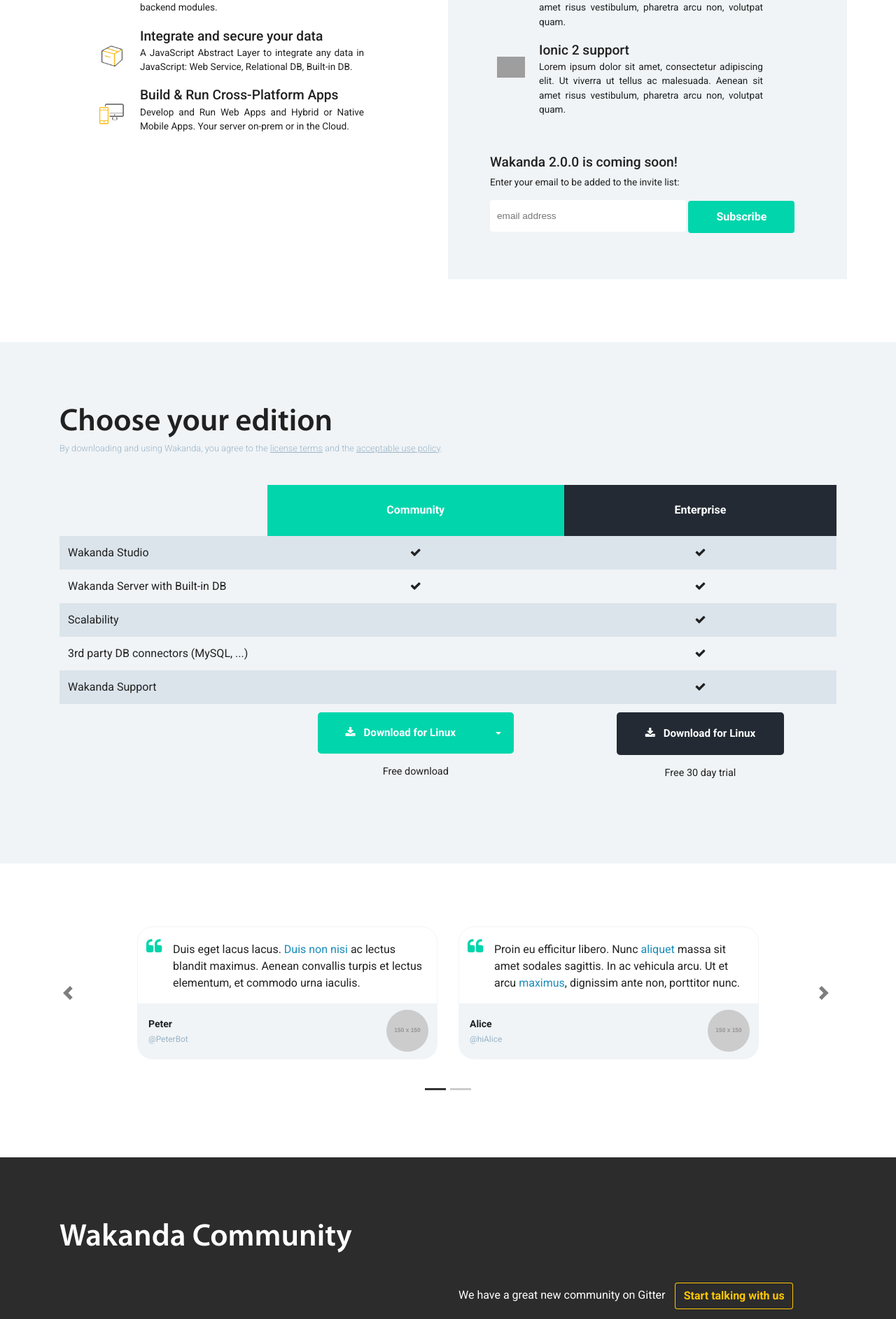
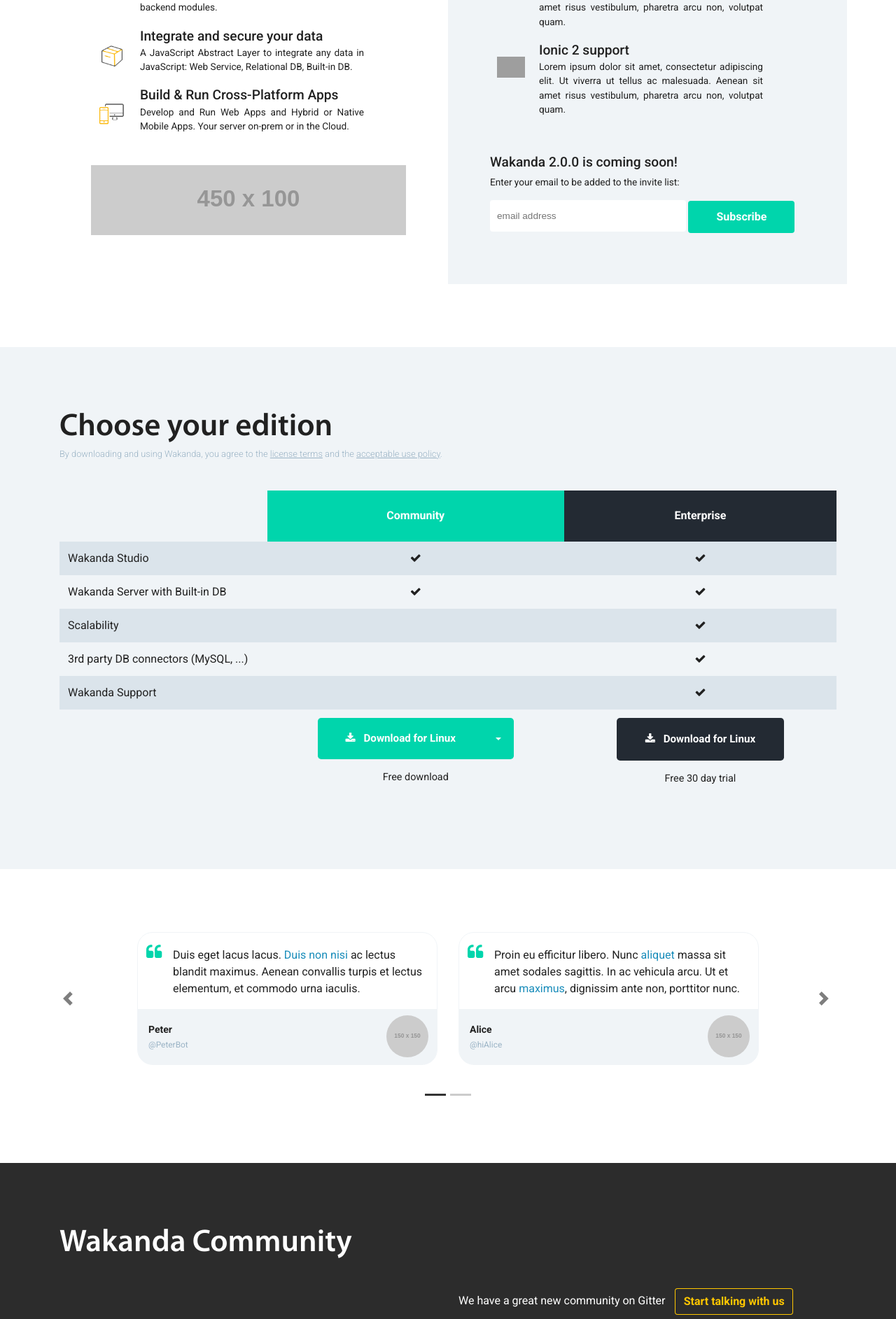
Before and after one commit to Slashtype/wakanda.io, a Jekyll site: the page built from index.html, in a window 1280 px wide. Shown: the part 2004-3889 px from the top of the page at 70% size. Built offline with Jekyll 4.4.1, drawn with Linux system fonts in a browser that asks for light colours; nearby versions of some CDN libraries; comment, search, counter and statistics services are not loaded; grey boxes are pictures that could not be loaded.

Commit message:
Add illustration picture under feature details, editable via content.yml

```diff
--- a/_data/content.yml
+++ b/_data/content.yml
@@ -41,6 +41,7 @@
 
   column_left:
     h3: One Platform to...
+    img: http://placehold.it/450x100?text=Illustration-Picture
     items:
       - h4: Develop faster
         p: All-in-one IDE, Templating, bootstrap your project in few minutes, full Angular integration with Backend, Ionic to develop Hybrid Apps.
--- a/_scss_partials/_features.scss
+++ b/_scss_partials/_features.scss
@@ -8,6 +8,9 @@
     }
     p {
         text-align: justify;
+    }
+    img.highlight {
+        margin-top: 30px;
     }
     .col-md-6 {
         padding: 50px 60px;
--- a/index.html
+++ b/index.html
@@ -116,6 +116,7 @@
             <p>{{ feature.p }}</p>
           </div>
         {% endfor %}
+        <img class="highlight img-fluid" src="{{ site.data.content.feature_details.column_left.img }}" />
       </div>
       <div class="col-md-6">
         <h3>{{ site.data.content.feature_details.column_right.h3 }}</h3>
```
